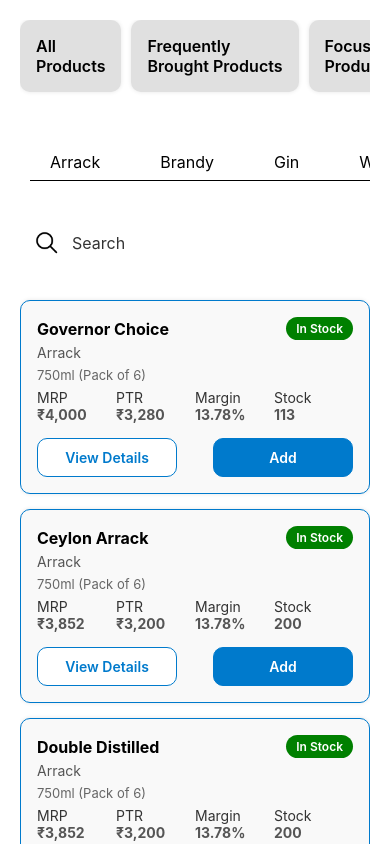
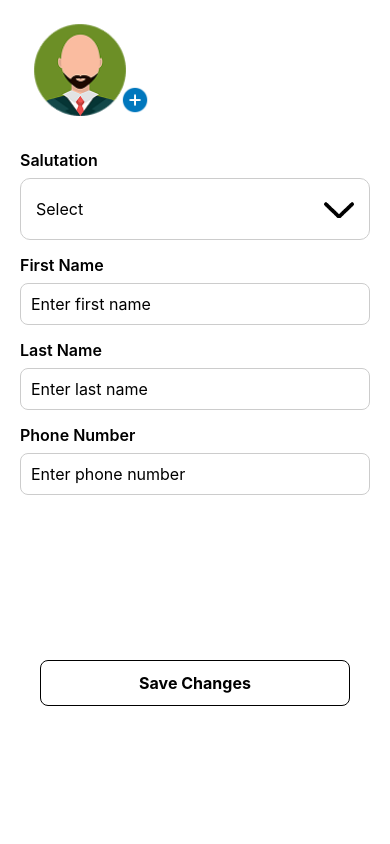
Before and after one commit to hariniss12345/Charts, a React Native app: screen / in a window 390 px wide. Shown: the top 844 px of the page. Built offline with nearby package versions, Linux system fonts and the light colour scheme.

Commit message:
refactor: changed component name

```diff
--- a/App.js
+++ b/App.js
@@ -3,7 +3,7 @@
 import { BarCharts } from "./src/components/BarChart";
 import { DoughnutChart } from "./src/components/DoughnutChart";
 import { Goals  } from "./src/components/Goals";
-import { Profile } from "./src/components/Profile";
+import { EditProfile, Profile } from "./src/components/EditProfile";
 import { Products } from "./src/components/Products";
 import { OrderSummary } from "./src/components/OrderSummary";
 
@@ -14,8 +14,8 @@
       {/* <BarCharts/>
       <DoughnutChart/> */}
       {/* <Goals/> */}
-      {/* <Profile/> */}
-      <Products/>
+      <EditProfile/>
+      {/* <Products/> */}
       {/* <OrderSummary/>  */}
       </ScrollView>
     </View>
--- a/src/components/Profile.js
+++ b/src/components/EditProfile.js
@@ -14,7 +14,7 @@
     type: ["Mr", "Mrs"],
 };
 
-export function Profile() {
+export function EditProfile() {
     const [salutation, setSalutation] = useState("");
 
     return (
```
